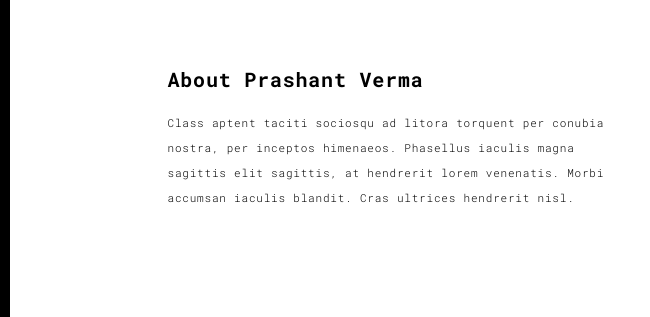
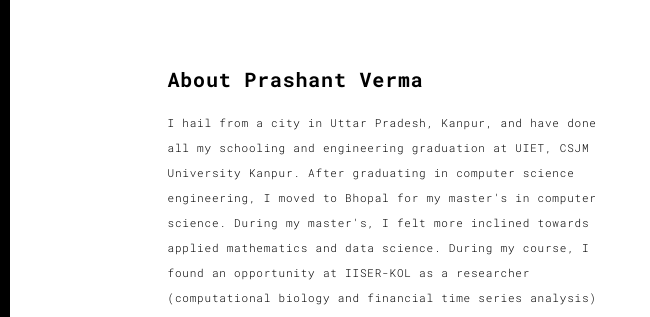
Before and after one commit to Vprashant/Vprashant, a plain HTML site: page about.html in a window 1280 px wide. Shown: the part 153-470 px from the top of the page, 0-650 px from the left. Drawn offline with Linux system fonts and the light colour scheme; grey boxes are pictures that could not be loaded.

Commit message:
Update about.html

```diff
--- a/about.html
+++ b/about.html
@@ -63,15 +63,21 @@
               <div class="row">
                 <div class="col-xs-12 col-md-6">
                   <h3>About Prashant Verma</h3>
-                  <!-- <p>Lorem ipsum dolor sit amet, consectetur adipiscing elit. Maecenas luctus at sem quis varius.
-                  Class aptent taciti sociosqu ad litora torquent per conubia nostra, per inceptos himenaeos. Cras ultrices hendrerit nisl.</p>
-                  <h3>Ut enim ad minim </h3>
-                  <p>Duis aute irure dolor in reprehenderit in voluptate velit esse
-                  cillum dolore eu fugiat nulla pariatur. Excepteur sint occaecat cupidatat non
-                  proident, sunt in culpa qui officia deserunt mollit anim id est laborum.
-                  <h3>Maecenas luctus at sem quis varius</h3> -->
-                  <p>
-                  Class aptent taciti sociosqu ad litora torquent per conubia nostra, per inceptos himenaeos. Phasellus iaculis magna sagittis elit sagittis, at hendrerit lorem venenatis. Morbi accumsan iaculis blandit. Cras ultrices hendrerit nisl.</p>
+                   <p>
+                    I hail from a city in Uttar Pradesh, Kanpur, and have done all my schooling and engineering graduation at UIET, CSJM University Kanpur. After graduating in computer science engineering, I moved to Bhopal for my master's in computer science. During my master's, I felt more inclined towards applied mathematics and data science.
+
+                    During my course, I found an opportunity at IISER-KOL as a researcher (computational biology and financial time series analysis) under the supervision of Dr. Sukant Khurana. After that, I also worked as a senior research fellow at the India Agriculture Statistical Research Institute and the National Institute of Medical Statistics.
+                    <br />
+
+                    I am currently a computer vision specialist for L&T Tech Services; previously, I worked for HCL for 3+ years in computer vision, data science, and building AI backend applications in Flask, Django, and Python.
+
+                    My research focuses on computer vision and AI solutions.
+                    <br />
+
+                    Apart from my technical profile, I love to visit historic sites; playing games and listening to music are my best pastimes.
+
+
+                  </p>
                 </div>
                 <div class="col-xs-12 col-md-6">
                   <img src="https://avatars.githubusercontent.com/u/7329007?v=4" class="img-responsive" alt="">
```
